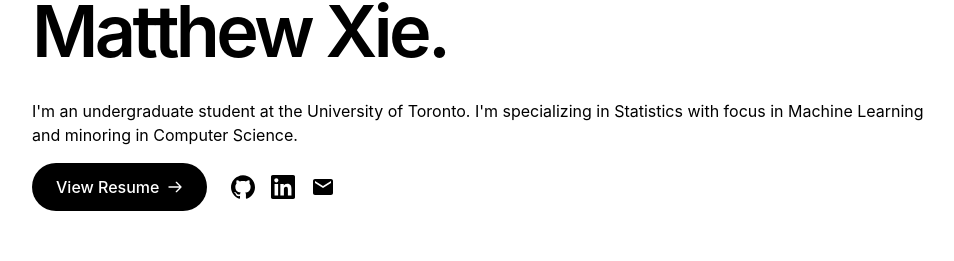
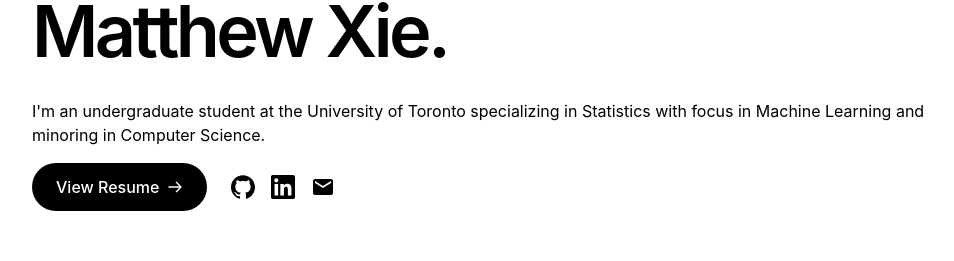
Before and after one commit to matthxie/portfolio-website, a Next.js app: page / in a window 1280 px wide. Shown: the part 349-610 px from the top of the page, without its empty margins (16-970 px from the left). Built offline with nearby package versions, Linux system fonts and the light colour scheme.

Commit message:
make components always be above cursor spotlight

```diff
--- a/app/components/ExperienceCard.tsx
+++ b/app/components/ExperienceCard.tsx
@@ -21,7 +21,7 @@ export default function ExperienceCard({
   links,
 }: ExperienceCardProps) {
   return (
-    <div className="w-full bg-white dark:bg-neutral-900 border border-neutral-200/80 dark:border-neutral-800/80 hover:border-neutral-300 dark:hover:border-neutral-700 hover:bg-neutral-50/50 dark:hover:bg-neutral-800/50 transition-all duration-200 rounded-2xl p-5 shadow-xs hover:shadow-sm">
+    <div className="relative z-10 w-full bg-white dark:bg-neutral-900 border border-neutral-200/80 dark:border-neutral-800/80 hover:border-neutral-300 dark:hover:border-neutral-700 hover:bg-neutral-50/50 dark:hover:bg-neutral-800/50 transition-all duration-200 rounded-2xl p-5 shadow-xs hover:shadow-sm">
       <div className="flex flex-col gap-y-2 break-words">
         <div className="flex flex-col gap-y-0.5">
           <h3 className="text-xl font-semibold">{title}</h3>
--- a/app/components/ProjectCard.tsx
+++ b/app/components/ProjectCard.tsx
@@ -17,7 +17,7 @@ export default function ProjectCard({
   links,
 }: ProjectCardProps) {
   return (
-    <div className="w-full bg-white dark:bg-neutral-900 border border-neutral-200/80 dark:border-neutral-800/80 hover:border-neutral-300 dark:hover:border-neutral-700 hover:bg-neutral-50/50 dark:hover:bg-neutral-800/50 transition-all duration-200 rounded-2xl p-5 shadow-xs hover:shadow-sm">
+    <div className="relative z-10 w-full bg-white dark:bg-neutral-900 border border-neutral-200/80 dark:border-neutral-800/80 hover:border-neutral-300 dark:hover:border-neutral-700 hover:bg-neutral-50/50 dark:hover:bg-neutral-800/50 transition-all duration-200 rounded-2xl p-5 shadow-xs hover:shadow-sm">
       <div className="flex flex-col gap-y-2 break-words">
         <div className="flex flex-col gap-y-0.5">
           <h3 className="text-xl font-semibold">{title}</h3>
--- a/app/components/SidePanel.tsx
+++ b/app/components/SidePanel.tsx
@@ -8,7 +8,7 @@ export default function SidePanel() {
     const activeSection = useActiveSection(sections)
 
     return (
-        <aside className="hidden lg:flex w-64 shrink-0 sticky top-0 h-screen flex-col justify-center gap-12 px-8 border-r border-neutral-200 dark:border-neutral-800 bg-white dark:bg-black">
+        <aside className="hidden lg:flex w-64 shrink-0 sticky top-0 z-20 h-screen flex-col justify-center gap-12 px-8 border-r border-neutral-200 dark:border-neutral-800 bg-white dark:bg-black">
             <div className="w-full">
                 <nav className="flex flex-col gap-4">
                     {sections.map((id) => {
--- a/app/components/Spotlight.tsx
+++ b/app/components/Spotlight.tsx
@@ -20,7 +20,7 @@ export default function Spotlight() {
   return (
     <div
       ref={divRef}
-      className="pointer-events-none fixed inset-0 z-50"
+      className="pointer-events-none fixed inset-0 z-0"
       style={{
         backgroundImage: `
           radial-gradient(320px circle at var(--mouse-x, -1000px) var(--mouse-y, -1000px), rgba(59, 130, 246, 0.22), transparent 80%),
--- a/app/page.tsx
+++ b/app/page.tsx
@@ -172,11 +172,11 @@ export default function Page() {
               Matthew Xie.
             </h1>
             <p className="mb-4">
-              {`I'm an undergraduate student at the University of Toronto. I'm specializing in Statistics
+              {`I'm an undergraduate student at the University of Toronto specializing in Statistics
               with focus in Machine Learning and minoring in Computer Science.`}
             </p>
 
-            <div className="flex items-center gap-6">
+            <div className="relative z-10 flex items-center gap-6">
               <a
                 href="/resume.pdf"
                 target="_blank"
```
